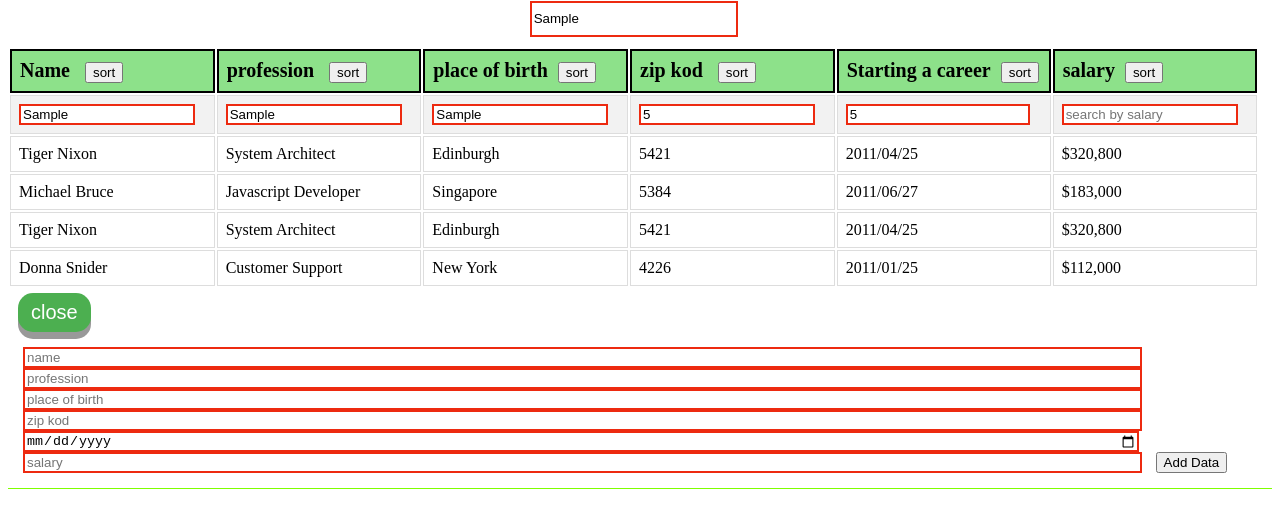
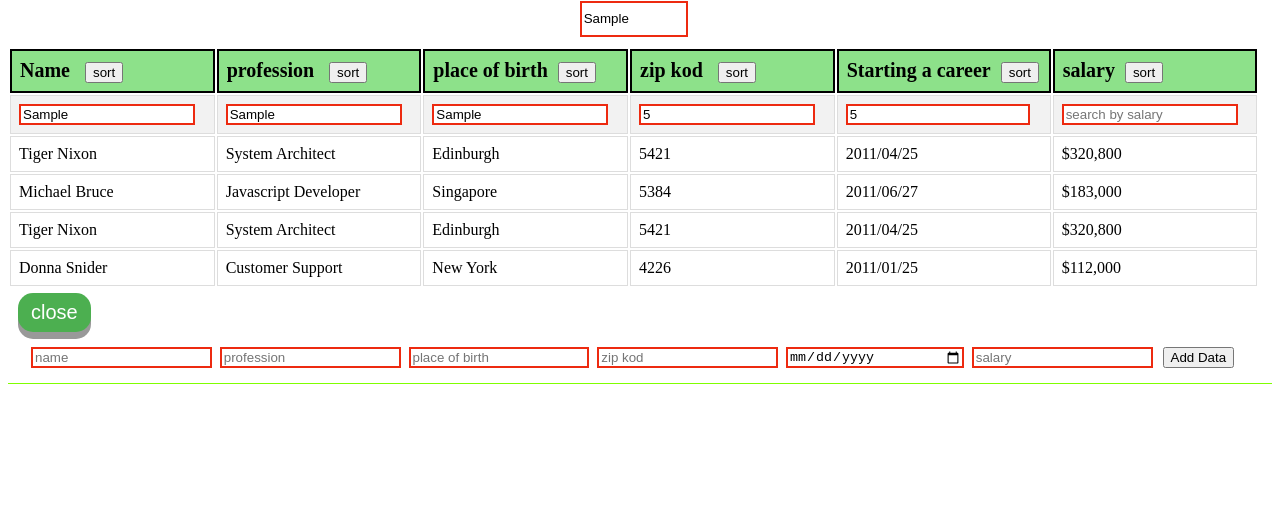
Before and after one commit to iurimach/data-table-sort-search-add, a plain HTML site: page index.html in a window 1280 px wide. Both pictures are taken after typing "Sample", "Sample", "Sample", "Sample", "5", "5" into the empty fields and a click on the button "Add new data". Shown: the part 79-590 px from the top of the page. Drawn offline with Linux system fonts and the light colour scheme.

Commit message:
vers 2 css

```diff
--- a/index.html
+++ b/index.html
@@ -42,12 +42,12 @@
 <button class="acardion-header" id="toggleButton" onclick="toggleButtonText()"> Add new data</button>
 
   <div class="acardion-body">
-    <input type="text" id="column1" placeholder="name">
-    <input type="text" id="column2" placeholder="profession ">
-    <input type="text" id="column3" placeholder="place of birth">
-    <input type="number" id="column4" placeholder="zip kod ">
-    <input type="date" id="column5" placeholder="Starting a career">
-    <input type="number" id="column6" placeholder="salary">
+    <input type="text" id="column1" placeholder="name" class="acardeoninput">
+    <input type="text" id="column2" placeholder="profession "class="acardeoninput">
+    <input type="text" id="column3" placeholder="place of birth"class="acardeoninput">
+    <input type="number" id="column4" placeholder="zip kod "class="acardeoninput">
+    <input type="date" id="column5" placeholder="Starting a career"class="acardeoninput">
+    <input type="number" id="column6" placeholder="salary"class="acardeoninput">
     <button onclick="addData()">Add Data</button>
 </div>
 
--- a/style.css
+++ b/style.css
@@ -14,7 +14,7 @@ button{
 #searchInput{
     margin-bottom: 10px;
     height: 30px;
-    width: 200px;
+    width: 100px;
 
 }
 input{
@@ -93,5 +93,17 @@ input{
 }
 /* defaultad damalulia js dan klikit vanicheb qvemot moyvnil klass active da mere chans */
 .acardion-body.active{
-    display: block;
+
+    display: flex;
 }
+.acardeoninput{
+
+  width: 14%;
+  margin-left: 8px;
+}
+
+#addData{
+    margin-left: 8px;
+    background-color: #75c978;
+    border-radius: 6px;
+}
```
